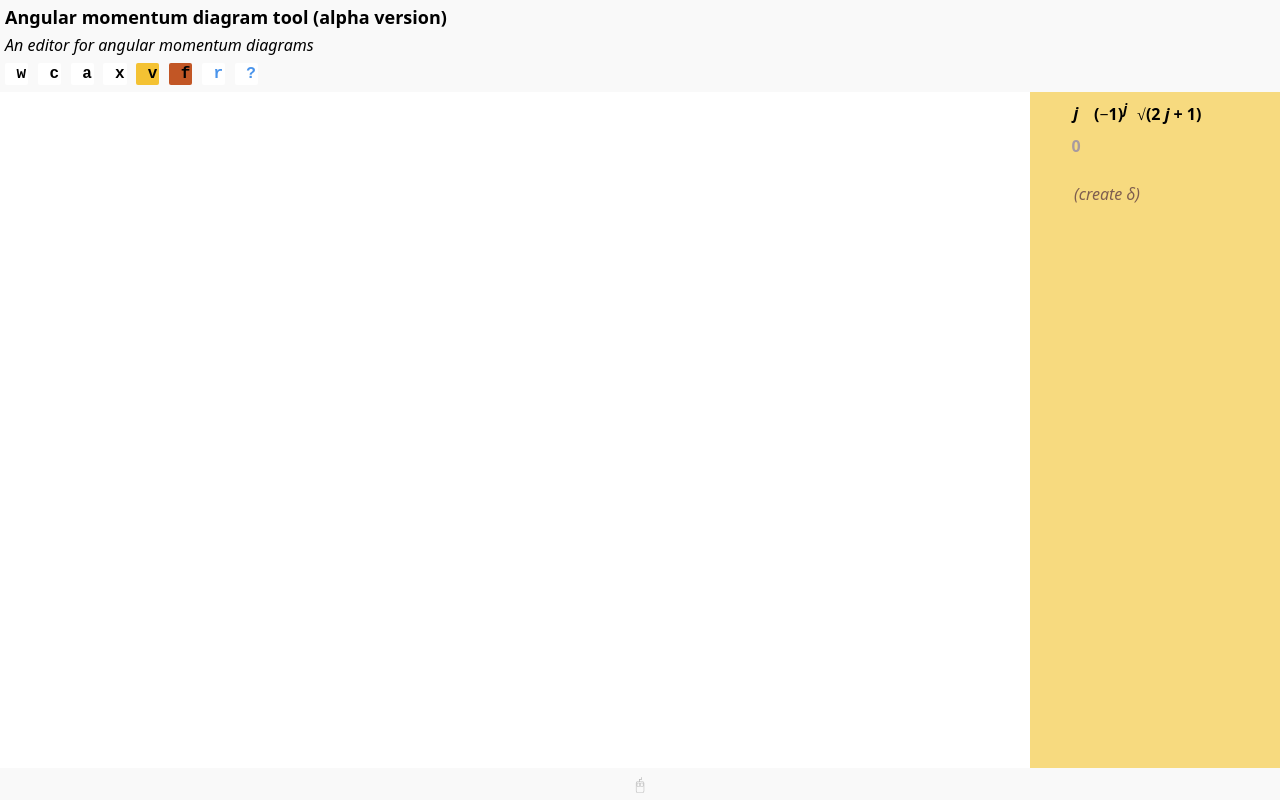
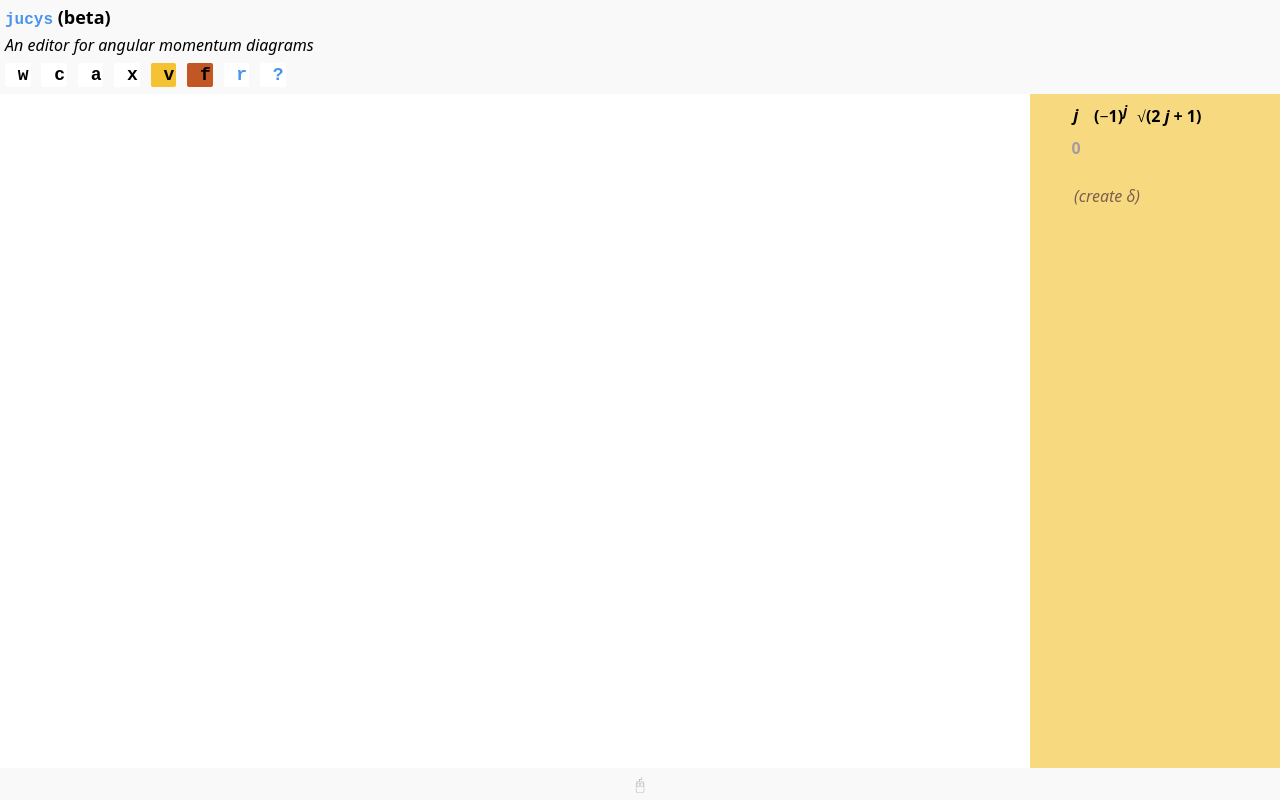
Before and after one commit to Rufflewind/jucys, a plain HTML site: page index.html in a window 1280 px wide. Drawn offline with nearby package versions, Linux system fonts and the light colour scheme; some packages are replaced by stand-ins of ours.

Commit message:
Improve styling

```diff
--- a/index.html
+++ b/index.html
@@ -3,13 +3,13 @@
   <head>
     <meta charset="utf-8"/>
     <meta name="viewport" content="width=device-width, user-scalable=no"/>
-    <title>Angular momentum diagram editor</title>
+    <title>jucys: an editor for angular momentum diagrams</title>
     <link rel="stylesheet" href="style.css"/>
   </head>
   <body>
     <main>
       <div id="help">
-        <h1>Angular momentum diagram tool (alpha version)</h1>
+        <h1><a href="https://github.com/Rufflewind/jucys" rel="author"><code>jucys</code></a> (beta)</h1>
         <p><em id="notice"></em></p>
         <p id="controls">
           <b title="Press [w] to create a Wigner 3-jm symbol">&nbsp;w</b>
@@ -19,7 +19,7 @@
           <b id="ambient" title="Press [v] to view the ambient orientations">&nbsp;v</b>
           <b id="freeze" title="Press [f] to switch between editing and frozen mode">&nbsp;f</b>
           <b title="Press [r] or click this button to reset and reload page"><a href="#">&nbsp;r</a></b>
-          <b title="Press [?] or click this button for help"><a id="help-link" href="help.html">&nbsp;?</a></b>
+          <b title="Press [?] or click this button for help"><a id="help-link" href="help.html" rel="help">&nbsp;?</a></b>
         </p>
       </div>
       <div id="middle-container">
--- a/style.css
+++ b/style.css
@@ -4,6 +4,8 @@
     --hover-color: rgba(227, 189, 46, 0.2);
     --w3j-color: #21b0ae;
     --w3j-flipped-color: #8d74c5;
+    --sans: Fira Sans, Oxygen Sans, sans;
+    --monospace: Fira Mono, Oxygen Mono, monospace;
 }
 
 html, body {
@@ -12,7 +14,7 @@ html, body {
     height: 100vh;
     margin: 0;
     padding: 0;
-    font-family: Oxygen, sans;
+    font-family: var(--sans);
 }
 
 h1 {
@@ -32,7 +34,7 @@ h1, p {
 }
 
 #controls {
-    font-family: monospace;
+    font-family: var(--monospace);
     font-size: large;
     padding: 4px 0;
 }
@@ -43,10 +45,19 @@ h1, p {
     padding: 2px;
 }
 
-#controls a:link,
-#controls a:visited {
+a {
+    transition: color 0.3s;
+}
+
+a:link,
+a:visited {
     color: #4a94eb;
     text-decoration: none;
+}
+
+a:hover {
+    color: #73b5fe;
+    text-decoration: underline;
 }
 
 #controls > #freeze {
@@ -158,7 +169,7 @@ main,
 
 #tableau td.phase,
 #tableau td.weight {
-    font-family: monospace;
+    font-family: var(--monospace);
 }
 
 #tableau .two-j {
@@ -288,10 +299,6 @@ g.line text.label {
     font-size: large;
 }
 
-g.line.one-j path.fg {
-    stroke-dasharray: 18 2;
-}
-
 g.line.two-j text.label {
     fill: var(--two-j-color);
 }
```
Also changed, not shown: README.md, 1 other file.
